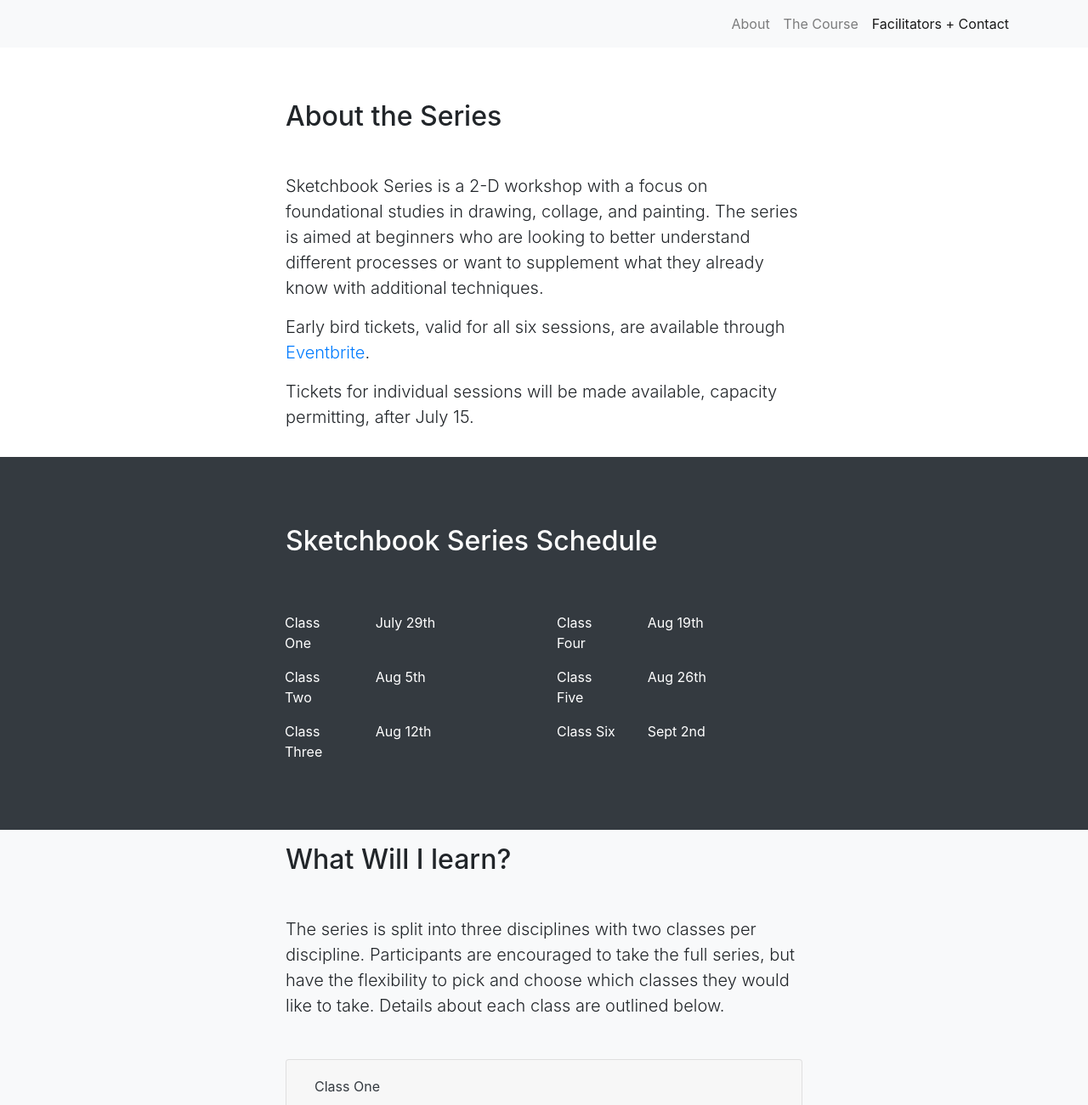
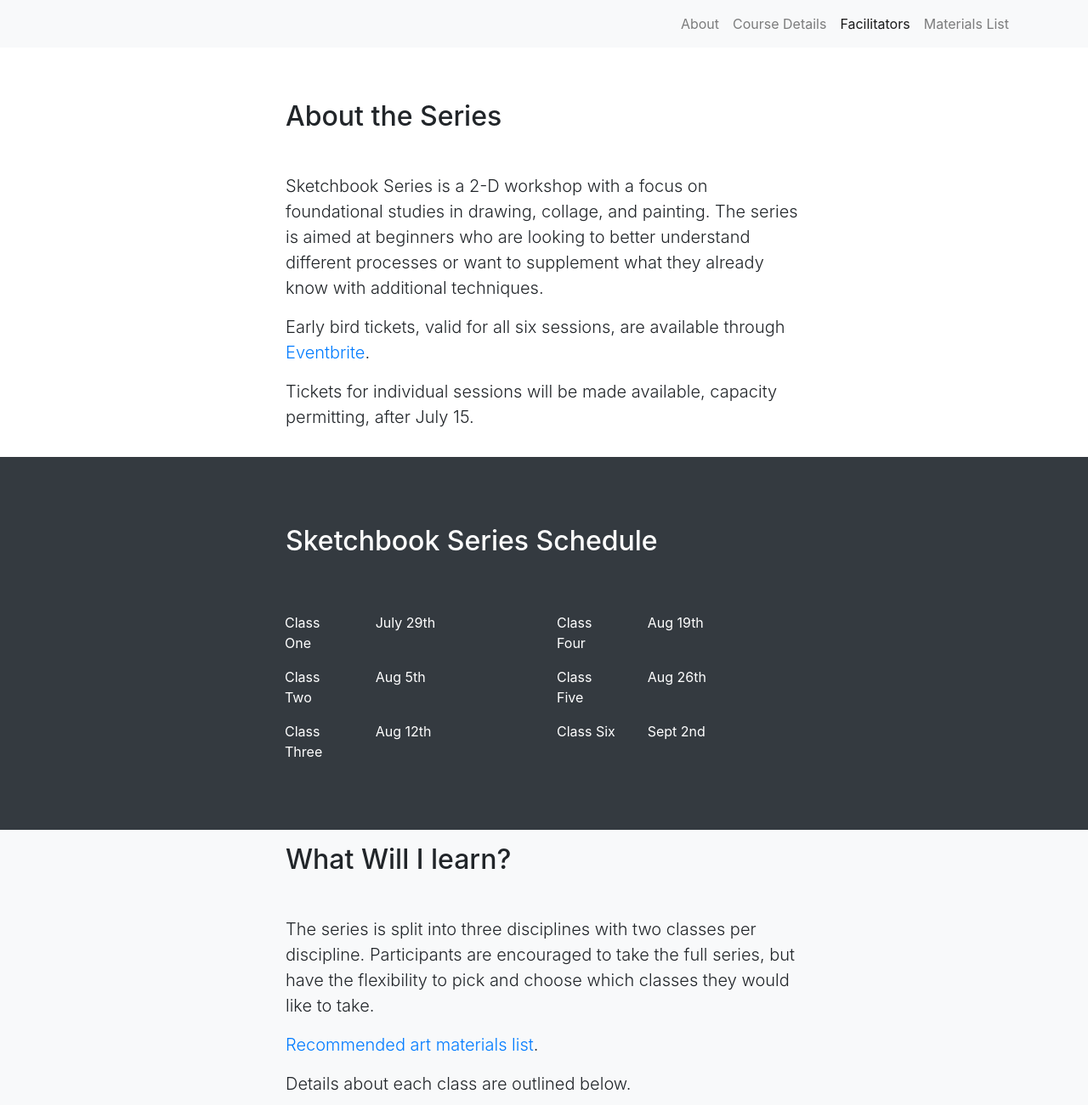
Before and after one commit to taylovision/sketchbook-series, a website with bundled scripts: page index.html in a window 1280 px wide. Shown: the top 1301 px of the page at 85% size. Built offline with nearby package versions, Linux system fonts and the light colour scheme.

Commit message:
Added links to art material list, and file.

```diff
--- a/index.html
+++ b/index.html
@@ -32,10 +32,13 @@
               <a class="nav-link js-scroll-trigger" href="#about">About</a>
             </li>
             <li class="nav-item">
-              <a class="nav-link js-scroll-trigger" href="#curriculum">The Course</a>
+              <a class="nav-link js-scroll-trigger" href="#curriculum">Course Details</a>
             </li>
-			<li class="nav-item">
-              <a class="nav-link js-scroll-trigger" href="#facilitators-contact">Facilitators + Contact</a>
+			      <li class="nav-item">
+              <a class="nav-link js-scroll-trigger" href="#facilitators-contact">Facilitators</a>
+            </li>
+            <li class="nav-item">
+              <a class="nav-link" href="art-material-list.pdf" target="_blank">Materials List</a></li>
             </li>
           </ul>
         </div>
@@ -105,7 +108,10 @@
         <div class="row justify-content-center">
 		<div class="col-lg-6 p-3">
             <h2 class="mb-5">What Will I learn?</h2>
-            <p class="lead mb-5">The series is split into three disciplines with two classes per discipline. Participants are encouraged to take the full series, but have the flexibility to pick and choose which classes they would like to take. Details about each class are outlined below.</p>
+            <p class="lead">The series is split into three disciplines with two classes per discipline. Participants are encouraged to take the full series, but have the flexibility to pick and choose which classes they would like to take.</p>
+            <p class="lead"><a href="art-material-list.pdf" target="_blank">Recommended art materials list</a>.</p>
+            <p class="lead mb-5">Details about each class are outlined below.</p>
+
 		<div id="accordion">
   <div class="card">
     <div class="card-header" id="headingOne">
```
Also changed, not shown: 1 other file.
